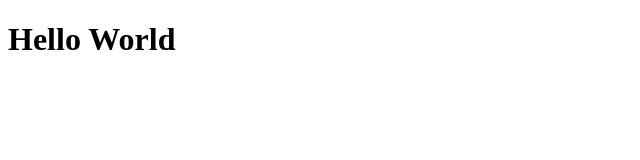
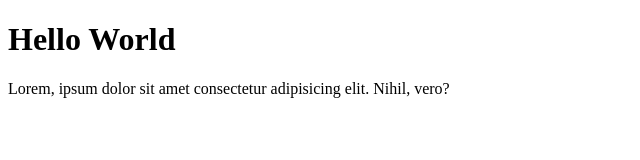
Before and after one commit to khairil45/latihan-repo, a plain HTML site: page index.html in a window 1280 px wide. Shown: the whole page, without its empty margins (0-640 px from the left). Drawn offline with Linux system fonts and the light colour scheme.

Commit message:
Penambahan paragraf di file index

```diff
--- a/index.html
+++ b/index.html
@@ -6,10 +6,10 @@
     <meta name="viewport" content="width=device-width, initial-scale=1.0">
     <title>Document</title>
 </head>
-<h1>Hello World</h1>
 
 <body>
-
+    <h1>Hello World</h1>
+    <p>Lorem, ipsum dolor sit amet consectetur adipisicing elit. Nihil, vero?</p>
 </body>
 
 </html>
```
